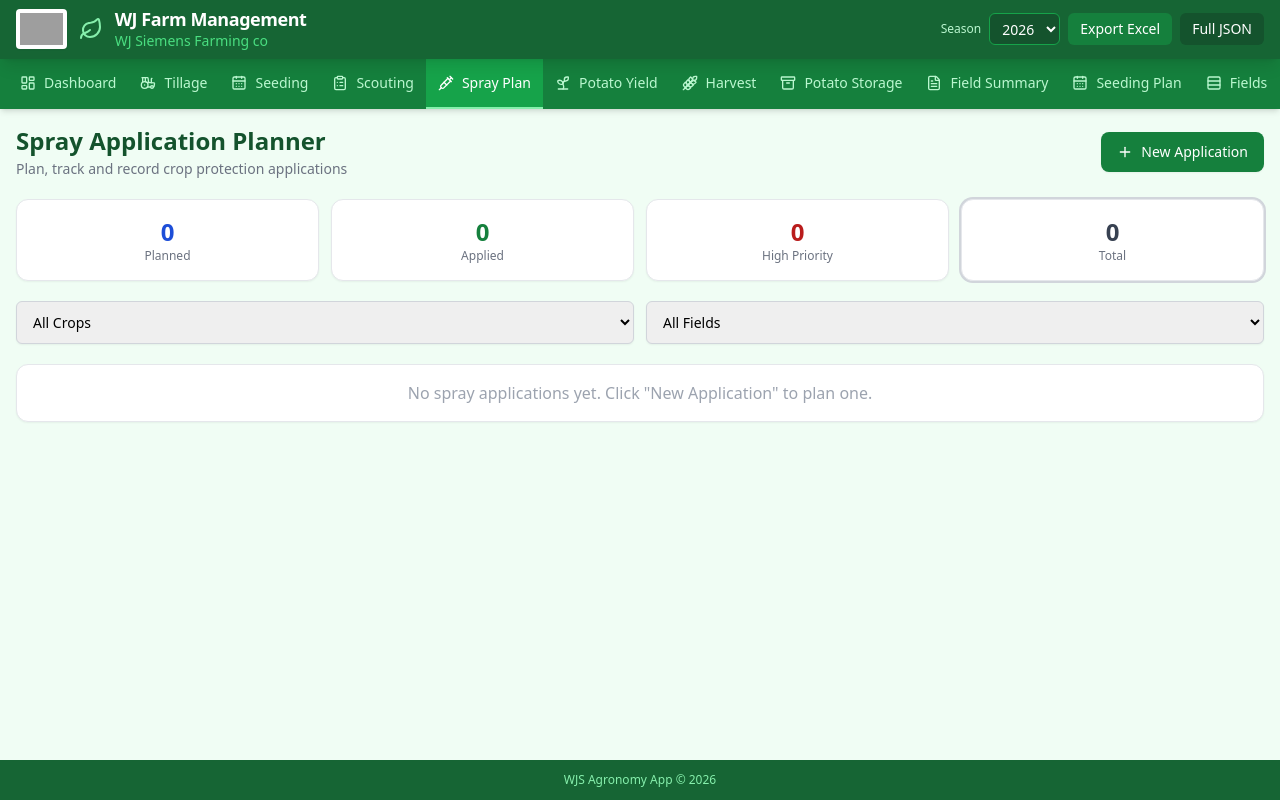
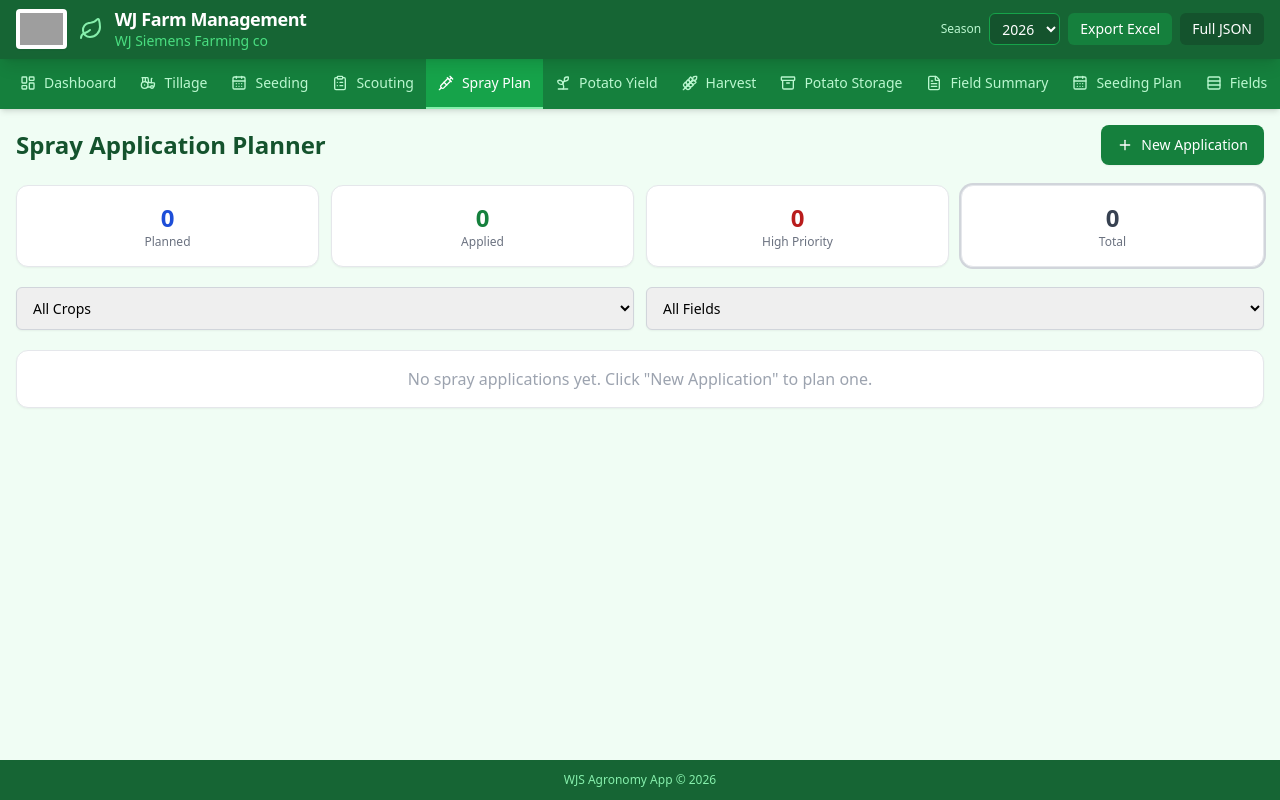
Before and after one commit to Trav3019/WJS-Agronomy-App, a React (Vite) app: page /spray in a window 1280 px wide. Built offline with nearby package versions, Linux system fonts and the light colour scheme; grey boxes are pictures that could not be loaded.

Commit message:
Update SprayPlanner.tsx

```diff
--- a/src/pages/SprayPlanner.tsx
+++ b/src/pages/SprayPlanner.tsx
@@ -242,7 +242,6 @@ export default function SprayPlanner({ data, updateData }: Props) {
       <div className="flex items-center justify-between">
         <div>
           <h1 className="text-2xl font-bold text-green-900">Spray Application Planner</h1>
-          <p className="text-sm text-gray-500 mt-0.5">Plan, track and record crop protection applications</p>
         </div>
         <button onClick={openNew} className="btn-primary">
           <Plus className="h-4 w-4" /> New Application
```
